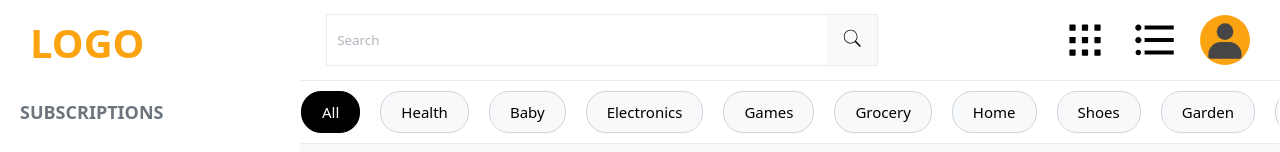
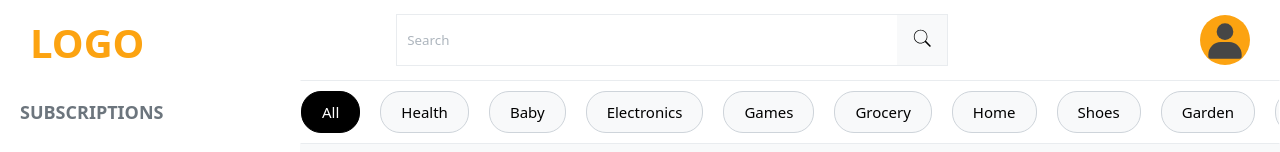
Before and after one commit to jundesu/video_website, a Next.js app: page /Home in a window 1280 px wide. Shown: the top 152 px of the page. Built offline with nearby package versions, Linux system fonts and the light colour scheme; grey boxes are pictures that could not be loaded.

Commit message:
delete grid view and table view button

```diff
--- a/components/Header.js
+++ b/components/Header.js
@@ -3,8 +3,6 @@ import PopUpProfile from "./PopUpProfile";
 import { useContext, useEffect, useRef, useState } from "react";
 import SearchImg from "../svgs/search_icon.svg";
 import AvatarImg from "../svgs/avatar_icon.svg";
-import GridImg from "../svgs/grid_view.svg";
-import TableImg from "../svgs/table_view.svg";
 
 import { ThemeContext } from "../theme/palette";
 
@@ -67,27 +65,6 @@ const SearchIcon = styled(SearchImg)`
   fill: ${({fill}) => fill };
 `;
 
-const LayoutBtn = styled.button`
-  width: 50px;
-  height: 50px;
-  margin-right: 20px;
-  padding: 0;
-  border: none;
-  background: none;
-`;
-
-const GridIcon = styled(GridImg)`
-  width: 100%;
-  height: 100%;
-  fill: ${({fill}) => fill };
-`;
-
-const TableIcon = styled(TableImg)`
-  width: 100%;
-  height: 100%;
-  fill: ${({fill}) => fill };
-`;
-
 const AvatarBtn = styled.button`
   width: 50px;
   height: 50px;
@@ -103,7 +80,7 @@ const AvatarIcon = styled(AvatarImg)`
   height: 100%;
 `;
 
-const Masthead = styled.div`
+const User = styled.div`
   display: flex;
   align-items: center;
   position: relative;
@@ -155,23 +132,14 @@ function Header({userEmail}) {
           </SearchBtn>
         </SearchBar>
 
-        <Masthead ref={node}>
-          <LayoutBtn>
-            <GridIcon fill={theme.gridIconfill}/>
-          </LayoutBtn>
-
-          <LayoutBtn>
-            <TableIcon fill={theme.tableIconfill}/>
-          </LayoutBtn>
-
+        <User ref={node}>
           <AvatarBtn type="button" onClick={() => {setOpen((prev) => !prev)}} >
             <AvatarIcon/>
           </AvatarBtn>
           {open && (
               <PopUpProfile userEmail={userEmail} profile={profile}/>
-              )}
-
-        </Masthead>
+          )}
+        </User>
     </Container>
   );
 }
```
Also changed, not shown: svgs/grid_view.svg (deleted), svgs/table_view.svg (deleted).
